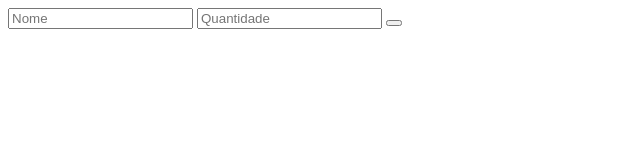
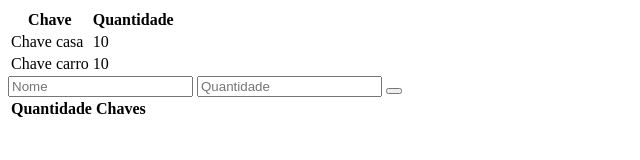
Before and after one commit to WesleyHanauer/Estoque-de-Chaves, a plain HTML site: page view/main.html in a window 1280 px wide. Shown: the whole page, without its empty margins (0-640 px from the left). Drawn offline with Linux system fonts and the light colour scheme.

Commit message:
Created the display table and new objects are shown on screen

```diff
--- a/script/main.js
+++ b/script/main.js
@@ -15,27 +15,60 @@ class chave{
     }
 }
 
-console.log(localStorage.getItem(5))
-
+//localStorage.clear()
 console.log(localStorage.length)
 
-const form = document.getElementById("newChaveForm")
+const table = document.createElement("table")
+const headRow = document.createElement("tr")
+const headCol1 = document.createElement("th")
+const headCol2 = document.createElement("th")
+headRow.setAttribute("colspan", "2");
+headCol1.innerText = "Quantidade"
+headCol2.innerText = "Chaves"
+headRow.appendChild(headCol1)
+headRow.appendChild(headCol2)
 
 if(localStorage.getItem(0)!=null){
     for (let i = 0; localStorage.getItem(i) != null; i++) {
         const storedData = localStorage.getItem(i);
-        const loadedChave = storedData ? JSON.parse(storedData) : {};
-        console.log(loadedChave)
+        const loadedChaveString = (storedData ? JSON.parse(storedData) : {})
+        const loadedChave = new chave(loadedChaveString.id, loadedChaveString.nome, loadedChaveString.quantidade)
+        const bodyRow = document.createElement("tr")
+        const bodyCol1 = document.createElement("th")
+        const bodyCol2 = document.createElement("th")
+        bodyCol1.innerText = loadedChave.getNome
+        bodyCol2.innerText = loadedChave.getQuantidade
+        bodyRow.appendChild(bodyCol1)
+        bodyRow.appendChild(bodyCol2)
+        table.appendChild(bodyRow)
+        //console.log(loadedChave.getId)
     }
 }
 
+table.appendChild(headRow)
+
+//nomeTH.innerText = "Chave"
+//quantidadeTH.innerText = "Quantidade"
+
+//table.append(headrow)
+//table.append(bodyrow)
+//bodyrow.append(nomeTH)
+//bodyrow.append(quantidadeTH)
+
+
+document.body.append(table);
+
+const form = document.getElementById("newChaveForm")
+
 form.addEventListener("submit", function e(event){
-    event.preventDefault()
+    //event.preventDefault()
     let newChaveId = 0
     for (let i = 0; localStorage.getItem(i)!=null; i++) {
         newChaveId++
         console.log(i)
     }
+
+
     const newChave = createChave(newChaveId, document.getElementById("nomeForm").value, document.getElementById("quantidadeForm").value)
     const stringChave = JSON.stringify(newChave)
     localStorage.setItem(newChaveId, stringChave)
@@ -55,4 +88,3 @@ function deleteChave(){
 
     //const storedData = localStorage.getItem(0);
     //const loadedStock = storedData ? JSON.parse(storedData) : {};
-    //localStorage.clear()
--- a/view/main.html
+++ b/view/main.html
@@ -3,9 +3,25 @@
 <head>
     <meta charset="UTF-8">
     <meta name="viewport" content="width=device-width, initial-scale=1.0">
+    <link rel="stylesheet" href="../style/main.css">
     <title>Chaves</title>
 </head>
 <body>
+    <table>
+        <tr>
+            <th>Chave</th>
+            <th>Quantidade</th>
+        </tr>
+        <tr>
+            <td>Chave casa</td>
+            <td>10</td>
+        </tr>
+        <tr>
+            <td>Chave carro</td>
+            <td>10</td>
+        </tr>
+
+    </table>
     <form id="newChaveForm">
         <input type="text" placeholder="Nome" id="nomeForm">
         <input type="text" placeholder="Quantidade" id="quantidadeForm">
```
